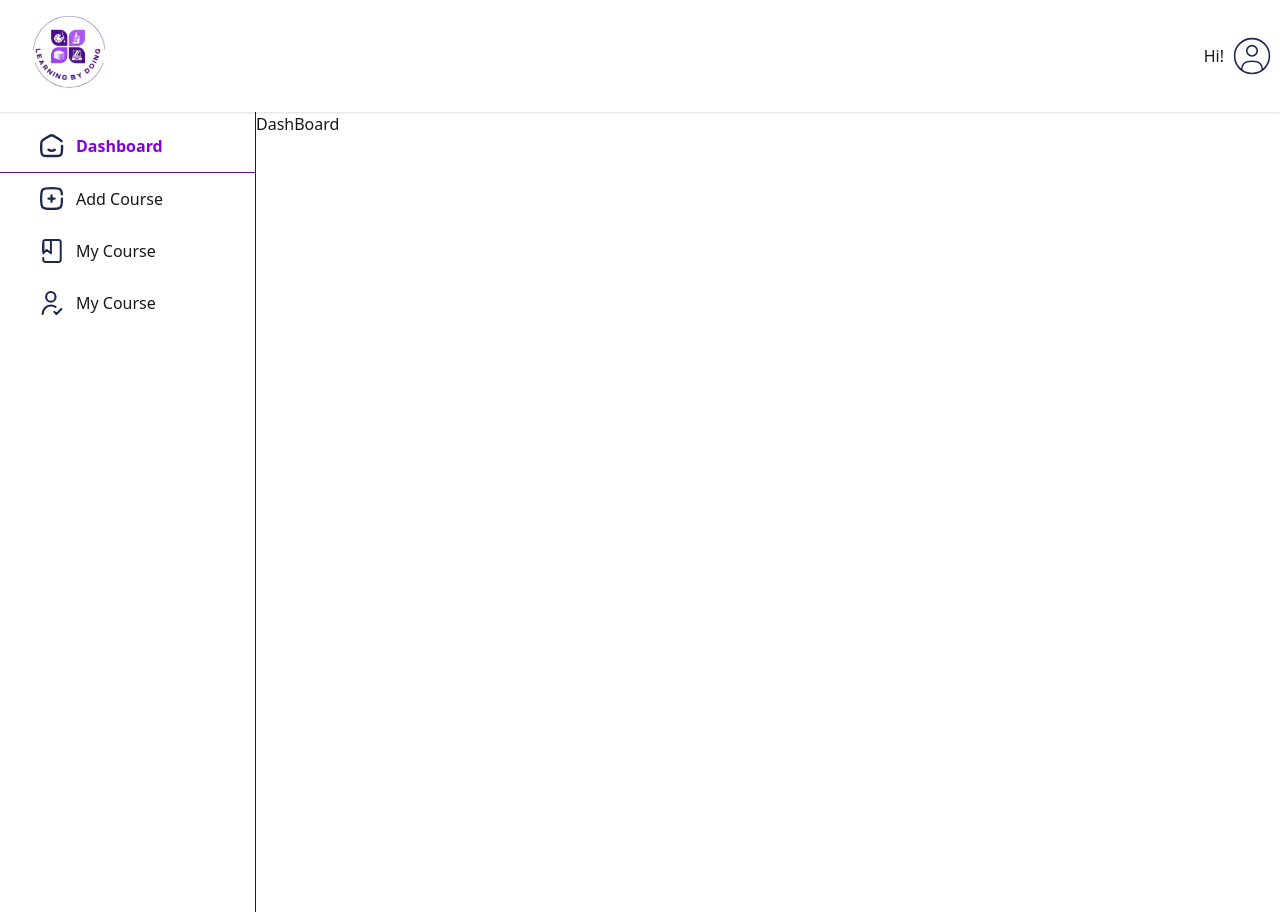
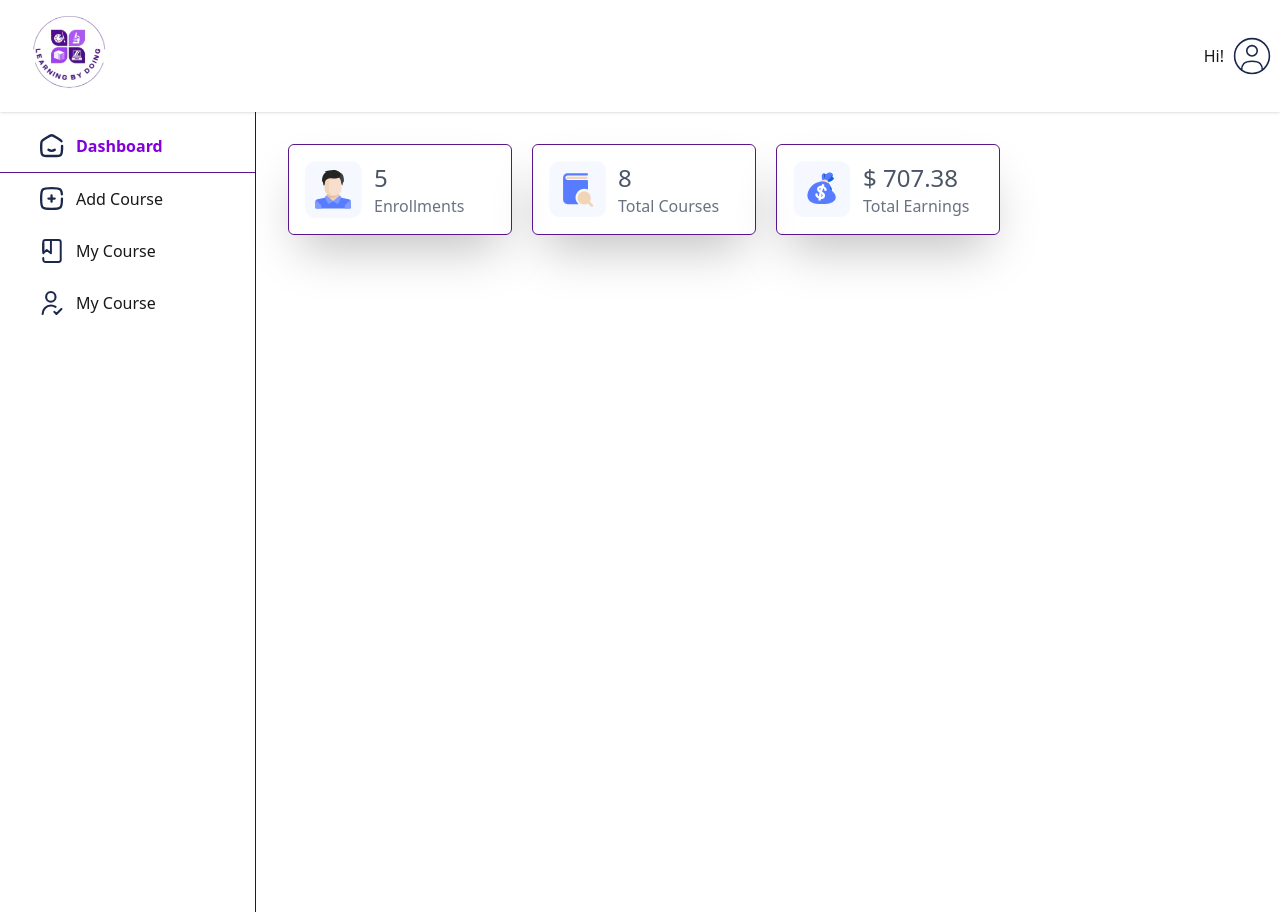
Before and after one commit to almamun528/LMS, a React (Vite) app in the folder SkillSprint-Client/: page /educator in a window 1280 px wide. Built offline with nearby package versions, Linux system fonts and the light colour scheme; no server answers.

Commit message:
dashboard data

```diff
--- a/SkillSprint-Client/src/component/educator/Footer.jsx
+++ /dev/null
@@ -1,7 +0,0 @@
-import React from "react";
-
-const Footer = () => {
-  return <div>footer</div>;
-};
-
-export default Footer;
--- a/SkillSprint-Client/src/pages/educator/Dashboard.jsx
+++ b/SkillSprint-Client/src/pages/educator/Dashboard.jsx
@@ -1,11 +1,60 @@
-import React from 'react'
+import React, { useEffect, useState } from "react";
+import { assets, dummyDashboardData } from "../../assets/assets";
+import Loading from "../../component/student/Loading";
 
 const Dashboard = () => {
-  return (
-    <div>
-      DashBoard
-    </div>
-  )
-}
+  const [dashboardData, setDashboardData] = useState();
 
-export default Dashboard
+  const fetchDashboardData = async () => {
+    setDashboardData(dummyDashboardData);
+  };
+  useEffect(() => {
+    fetchDashboardData();
+  }, []);
+
+  return dashboardData ? (
+    <section className="min-h-screen flex flex-col items-start justify-between gap-8 md:p-8 md;pb-0 p-4 pt-8 pb-0">
+      <div className="space-y-5">
+        <div className="flex flex-wrap gap-5 items-center">
+          {/* 1st col start */}
+          <div className="flex items-center gap-3 shadow-2xl border border-purple-900 p-4 w-56 rounded-md">
+            <img src={assets.patients_icon} alt="patients_icon" />
+            <div>
+              <p className="text-2xl font-medium text-gray-600">
+                {dashboardData?.enrolledStudentsData.length}
+              </p>
+              <p className="text-base text-gray-500"> Enrollments</p>
+            </div>
+          </div>
+          {/* 1st col end */}
+          {/* 2st col start */}
+          <div className="flex items-center gap-3 shadow-2xl border border-purple-900 p-4 w-56 rounded-md">
+            <img src={assets.appointments_icon} alt="appointments_icon" />
+            <div>
+              <p className="text-2xl font-medium text-gray-600">
+                {dashboardData?.totalCourses}
+              </p>
+              <p className="text-base text-gray-500">Total Courses</p>
+            </div>
+          </div>
+          {/* 2nd col ends */}
+          {/* 3nd col start */}
+          <div className="flex items-center gap-3 shadow-2xl border border-purple-900 p-4 w-56 rounded-md">
+            <img src={assets.earning_icon} alt="patients_icon" />
+            <div>
+              <p className="text-2xl font-medium text-gray-600">
+               $  {dashboardData?.totalEarnings}
+              </p>
+              <p className="text-base text-gray-500"> Total Earnings</p>
+            </div>
+          </div>
+          {/* 3rd cols ends */}
+        </div>
+      </div>
+    </section>
+  ) : (
+    <Loading />
+  );
+};
+
+export default Dashboard;
```
